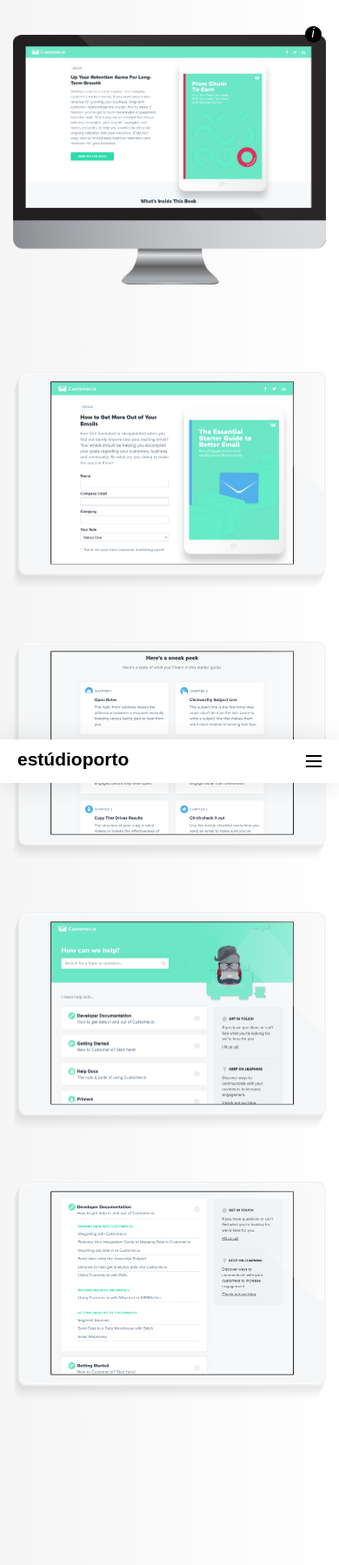
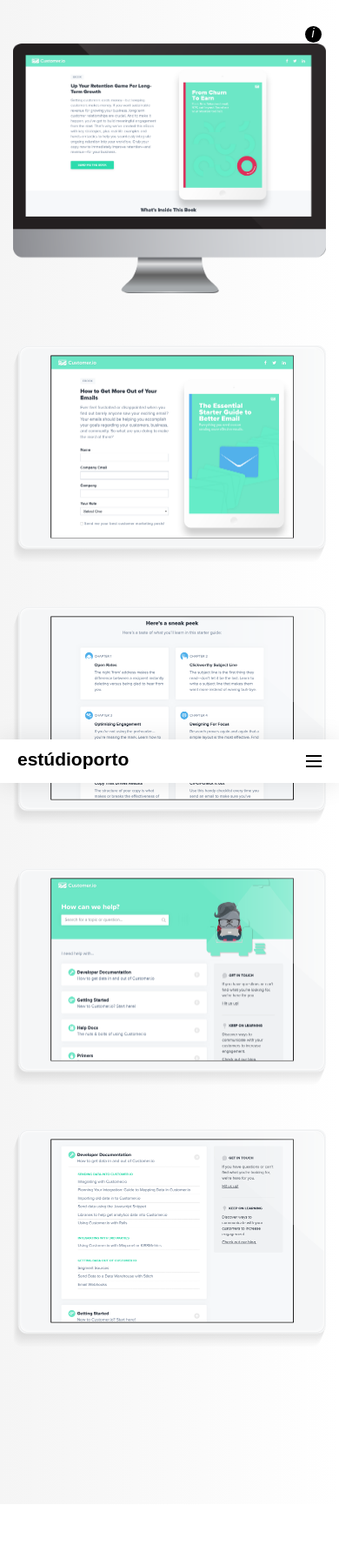
Before and after one commit to carolineportugal/estudioporto, a Jekyll site: the page built from _b-side/cio.html, in a window 390 px wide. Shown: the whole page at 87% size. Built offline with Jekyll 4.4.1, drawn with Linux system fonts in a browser that asks for light colours; nearby versions of some CDN libraries; some web fonts are replaced; after the commit the page ends 1729 px from its top, so only the background shows below that.

Commit message:
finalizes css for cio

```diff
--- a/_b-side/cio.html
+++ b/_b-side/cio.html
@@ -21,7 +21,7 @@
   <div class="container">
 
     <div class="row">
-      <div class="col-md-8 col-md-offset-2">
+      <div class="col-sm-12 col-sm-offset-0 col-md-8 col-md-offset-2">
         <div class="first-img-wrapper">
           <img class="img-responsive" src="{{ site.baseurl}}/media/cio/collage1.png"/>
         </div>
--- a/_sass/_cio.scss
+++ b/_sass/_cio.scss
@@ -5,7 +5,11 @@
   min-height: 100vh;
 
   .first-img-wrapper{
-    margin-bottom:10rem;
+    margin-bottom:9rem;
+    padding:0 1rem;
+    @media (max-width:1199px) {
+      padding:0;
+    }
   }
 
   .img-wrapper{
@@ -18,7 +22,16 @@
 @media (max-width:767px) {
 
   #cio{
-    // padding:3rem 0;
+    padding:5rem 0 13rem 0;
+
+    .first-img-wrapper{
+      margin-bottom:6rem;
+    }
+
+    .img-wrapper{
+      margin-bottom:5rem;
+    }
+
   }
 
 }
```
